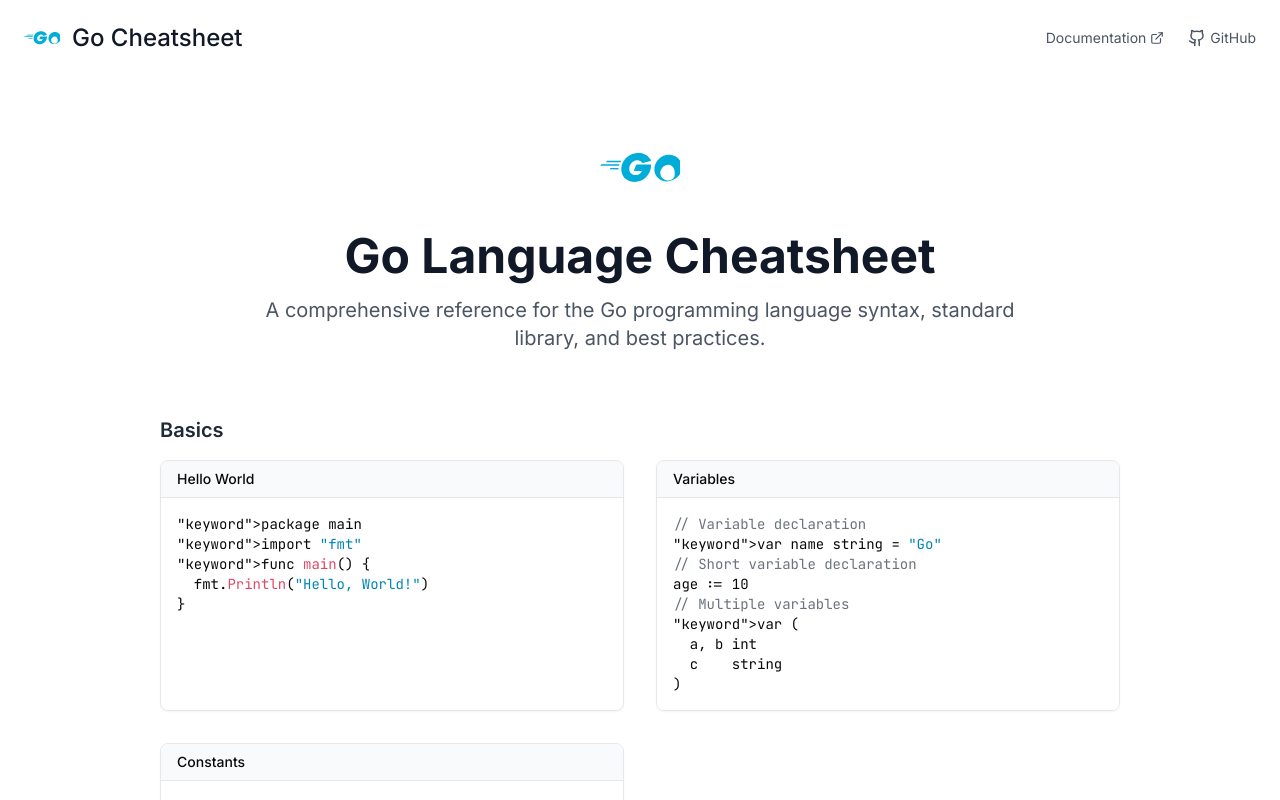
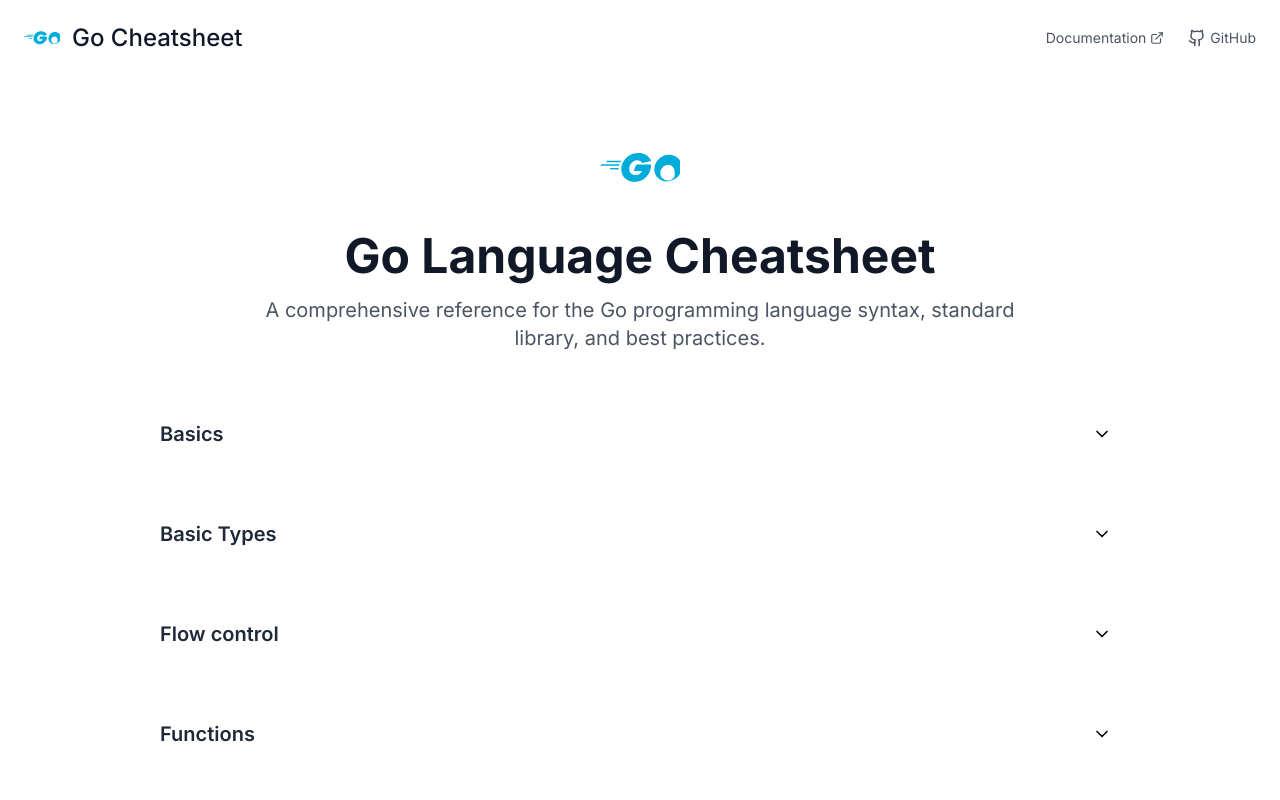
Before and after one commit to tKwbr999/go-cheat-sheet-garden, a React (Vite) app: page / in a window 1280 px wide. Shown: the top 800 px of the page. Built offline with nearby package versions, Linux system fonts and the light colour scheme.

Commit message:
Implement card enhancements
Implement collapsible card headers and code copy functionality.

```diff
--- a/src/components/CheatSheetSection.tsx
+++ b/src/components/CheatSheetSection.tsx
@@ -1,6 +1,8 @@
 
 import React, { useEffect, useRef, useState } from 'react';
 import CodeBlock from './CodeBlock';
+import { ChevronDown, ChevronUp } from 'lucide-react';
+import { Collapsible, CollapsibleContent, CollapsibleTrigger } from '@/components/ui/collapsible';
 
 interface CodeExample {
   title: string;
@@ -19,6 +21,7 @@ const CheatSheetSection: React.FC<CheatSheetSectionProps> = ({
   className = ""
 }) => {
   const [isVisible, setIsVisible] = useState(false);
+  const [isOpen, setIsOpen] = useState(false);
   const sectionRef = useRef<HTMLDivElement>(null);
 
   useEffect(() => {
@@ -53,7 +56,16 @@ const CheatSheetSection: React.FC<CheatSheetSectionProps> = ({
       className={`mb-16 ${className} ${isVisible ? 'animate-fade-up' : 'opacity-0'}`}
       style={{ animationDelay: '0.2s' }}
     >
-      <h2 className="section-title">{title}</h2>
+      <Collapsible open={isOpen} onOpenChange={setIsOpen} className="w-full">
+        <div className="flex items-center justify-between">
+          <h2 className="section-title mb-0">{title}</h2>
+          <CollapsibleTrigger asChild>
+            <button className="p-2 hover:bg-muted rounded-full transition-colors">
+              {isOpen ? <ChevronUp size={20} /> : <ChevronDown size={20} />}
+            </button>
+          </CollapsibleTrigger>
+        </div>
+        <CollapsibleContent className="mt-4">
           <div className="code-grid stagger-fade-in">
             {codeExamples.map((example, index) => (
               <CodeBlock
@@ -63,6 +75,8 @@ const CheatSheetSection: React.FC<CheatSheetSectionProps> = ({
               />
             ))}
           </div>
+        </CollapsibleContent>
+      </Collapsible>
     </section>
   );
 };
--- a/src/components/CodeBlock.tsx
+++ b/src/components/CodeBlock.tsx
@@ -1,5 +1,8 @@
 
-import React from 'react';
+import React, { useState } from 'react';
+import { Copy, Check } from 'lucide-react';
+import { Card, CardContent, CardHeader, CardTitle } from '@/components/ui/card';
+import { useToast } from '@/hooks/use-toast';
 
 interface CodeBlockProps {
   title: string;
@@ -14,6 +17,9 @@ const CodeBlock: React.FC<CodeBlockProps> = ({
   language = "go",
   className = ""
 }) => {
+  const [hasCopied, setHasCopied] = useState(false);
+  const { toast } = useToast();
+
   // Simple syntax highlighting patterns for Go
   const highlightCode = (code: string): React.ReactNode => {
     if (!code) return null;
@@ -51,13 +57,33 @@ const CodeBlock: React.FC<CodeBlockProps> = ({
     });
   };
 
+  const handleCopy = async () => {
+    await navigator.clipboard.writeText(code);
+    setHasCopied(true);
+    toast({
+      title: "Copied to clipboard",
+      description: "The code has been copied to your clipboard.",
+      duration: 2000,
+    });
+    setTimeout(() => setHasCopied(false), 2000);
+  };
+
   return (
-    <div className={`code-block ${className}`}>
-      {title && <div className="code-title">{title}</div>}
-      <pre className="code-content">
-        {highlightCode(code)}
-      </pre>
-    </div>
+    <Card className={`code-block ${className}`}>
+      {title && <CardHeader className="code-title pb-2">{title}</CardHeader>}
+      <CardContent className="code-content relative pt-0">
+        <button
+          onClick={handleCopy}
+          className="absolute top-0 right-0 p-2 text-gray-500 hover:text-gray-700 transition-colors"
+          aria-label="Copy code"
+        >
+          {hasCopied ? <Check size={16} /> : <Copy size={16} />}
+        </button>
+        <pre className="pr-8">
+          {highlightCode(code)}
+        </pre>
+      </CardContent>
+    </Card>
   );
 };
 
```
Lines whose indentation alone changed are shown as unchanged.
